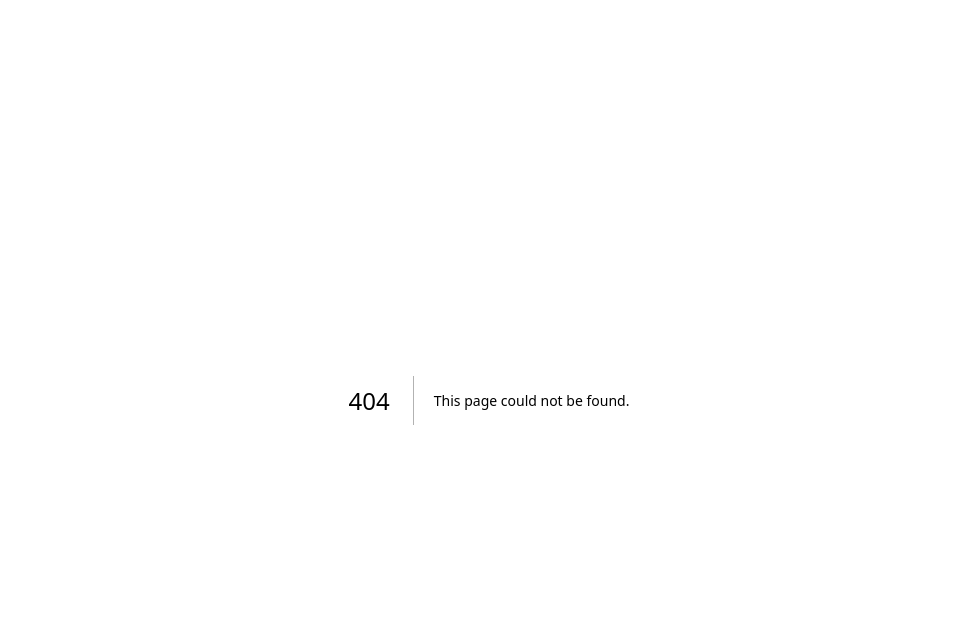
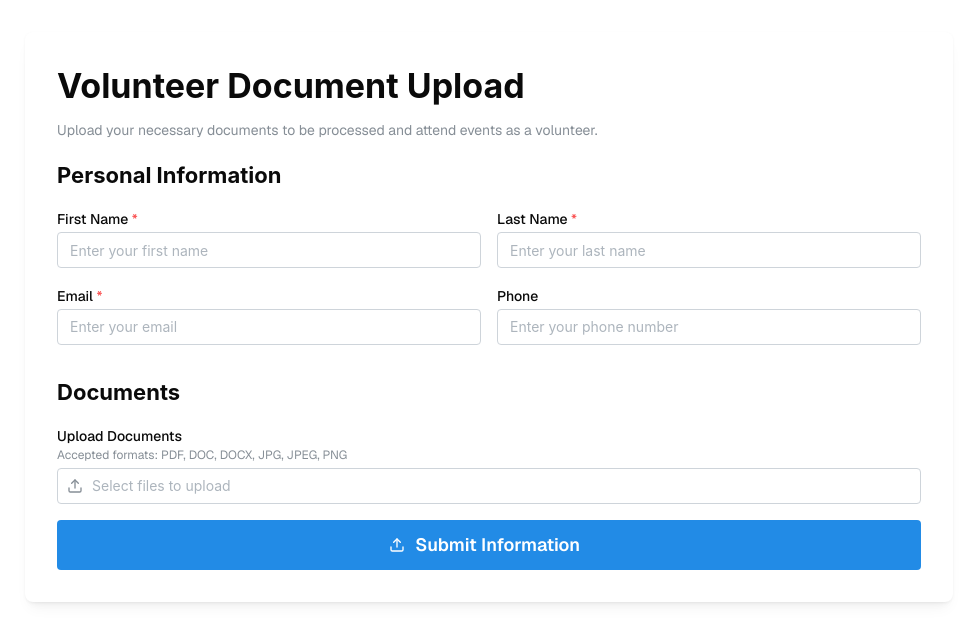
Before and after one commit to unf-next-gen/corner-stone, a Next.js app in the folder corner/: page /upload-documents in a window 1280 px wide. Before the commit this address had no page. Shown: the top 644 px of the page, without its empty margins (151-1128 px from the left). Built offline with nearby package versions, Linux system fonts and the light colour scheme.

Commit message:
feat: add document upload page with form and file handling functionality

```diff
--- /dev/null
+++ b/corner/app/upload-documents/page.tsx
@@ -0,0 +1,255 @@
+"use client";
+
+import {
+  Alert,
+  Badge,
+  Button,
+  Card,
+  Container,
+  FileInput,
+  Group,
+  List,
+  Paper,
+  Stack,
+  Text,
+  TextInput,
+  ThemeIcon,
+  Title,
+} from "@mantine/core";
+import { notifications } from "@mantine/notifications";
+import { AlertCircle, Check, File, Upload, X } from "lucide-react";
+import { useState } from "react";
+import { uploadDocuments } from "./actions";
+
+interface UploadedFile {
+  id: string;
+  name: string;
+  type: string;
+  size: number;
+  status: "pending" | "uploading" | "success" | "error";
+}
+
+export default function UploadDocumentsPage() {
+  const [formData, setFormData] = useState({
+    firstName: "",
+    lastName: "",
+    email: "",
+    phone: "",
+  });
+  const [files, setFiles] = useState<File[]>([]);
+  const [uploadedFiles, setUploadedFiles] = useState<UploadedFile[]>([]);
+  const [isUploading, setIsUploading] = useState(false);
+
+  const handleFileChange = (newFiles: File[]) => {
+    setFiles(newFiles);
+  };
+
+  const handleInputChange = (field: string, value: string) => {
+    setFormData((prev) => ({ ...prev, [field]: value }));
+  };
+
+  const handleSubmit = async (e: React.FormEvent) => {
+    e.preventDefault();
+
+    setIsUploading(true);
+
+    const submitData = new FormData();
+
+    Object.entries(formData).forEach(([key, value]) => {
+      submitData.append(key, value);
+    });
+
+    files.forEach((file, index) => {
+      submitData.append(`file_${index}`, file);
+    });
+
+    try {
+      const result = await uploadDocuments(submitData);
+
+      if (result.success) {
+        const newUploadedFiles: UploadedFile[] = files.map((file, index) => ({
+          id: `file_${Date.now()}_${index}`,
+          name: file.name,
+          type: file.type,
+          size: file.size,
+          status: "success",
+        }));
+
+        setUploadedFiles((prev) => [...prev, ...newUploadedFiles]);
+        setFiles([]);
+        setFormData({ firstName: "", lastName: "", email: "", phone: "" });
+
+        notifications.show({
+          title: "Upload successful!",
+          message: `Successfully uploaded ${files.length} document(s).`,
+          color: "green",
+          icon: <Check size={16} />,
+        });
+      } else {
+        throw new Error(result.error || "Upload failed");
+      }
+    } catch (error) {
+      console.error("Upload error:", error);
+      notifications.show({
+        title: "Upload failed",
+        message:
+          error instanceof Error
+            ? error.message
+            : "An unexpected error occurred.",
+        color: "red",
+        icon: <X size={16} />,
+      });
+    } finally {
+      setIsUploading(false);
+    }
+  };
+
+  const formatFileSize = (bytes: number) => {
+    if (bytes === 0) return "0 Bytes";
+    const k = 1024;
+    const sizes = ["Bytes", "KB", "MB", "GB"];
+    const i = Math.floor(Math.log(bytes) / Math.log(k));
+    return parseFloat((bytes / Math.pow(k, i)).toFixed(2)) + " " + sizes[i];
+  };
+
+  return (
+    <Container size="md" py="xl">
+      <Paper shadow="sm" p="xl" radius="md">
+        <Stack gap="lg">
+          <div>
+            <Title order={1} mb="sm">
+              Volunteer Document Upload
+            </Title>
+            <Text c="dimmed" size="sm">
+              Upload your necessary documents to be processed and attend events
+              as a volunteer.
+            </Text>
+          </div>
+
+          <form onSubmit={handleSubmit}>
+            <Stack gap="md">
+              <Title order={3}>Personal Information</Title>
+
+              <Group grow>
+                <TextInput
+                  label="First Name"
+                  placeholder="Enter your first name"
+                  value={formData.firstName}
+                  onChange={(e) =>
+                    handleInputChange("firstName", e.target.value)
+                  }
+                  required
+                />
+                <TextInput
+                  label="Last Name"
+                  placeholder="Enter your last name"
+                  value={formData.lastName}
+                  onChange={(e) =>
+                    handleInputChange("lastName", e.target.value)
+                  }
+                  required
+                />
+              </Group>
+
+              <Group grow>
+                <TextInput
+                  label="Email"
+                  type="email"
+                  placeholder="Enter your email"
+                  value={formData.email}
+                  onChange={(e) => handleInputChange("email", e.target.value)}
+                  required
+                />
+                <TextInput
+                  label="Phone"
+                  placeholder="Enter your phone number"
+                  value={formData.phone}
+                  onChange={(e) => handleInputChange("phone", e.target.value)}
+                />
+              </Group>
+
+              <Title order={3} mt="md">
+                Documents
+              </Title>
+
+              <FileInput
+                label="Upload Documents"
+                placeholder="Select files to upload"
+                multiple
+                value={files}
+                onChange={handleFileChange}
+                leftSection={<Upload size={16} />}
+                accept=".pdf,.doc,.docx,.jpg,.jpeg,.png"
+                description="Accepted formats: PDF, DOC, DOCX, JPG, JPEG, PNG"
+              />
+
+              {files.length > 0 && (
+                <Card withBorder p="md">
+                  <Text size="sm" fw={500} mb="sm">
+                    Selected Files:
+                  </Text>
+                  <List size="sm">
+                    {files.map((file, index) => (
+                      <List.Item key={index} icon={<File size={14} />}>
+                        {file.name} ({formatFileSize(file.size)})
+                      </List.Item>
+                    ))}
+                  </List>
+                </Card>
+              )}
+
+              {isUploading && (
+                <Alert icon={<AlertCircle size={16} />} color="blue">
+                  <Text size="sm" fw={500}>
+                    Processing your submission...
+                  </Text>
+                </Alert>
+              )}
+
+              <Button
+                type="submit"
+                size="lg"
+                loading={isUploading}
+                leftSection={<Upload size={16} />}
+              >
+                {isUploading ? "Processing..." : "Submit Information"}
+              </Button>
+            </Stack>
+          </form>
+
+          {uploadedFiles.length > 0 && (
+            <div>
+              <Title order={3} mb="md">
+                Uploaded Documents
+              </Title>
+              <Stack gap="sm">
+                {uploadedFiles.map((file) => (
+                  <Card key={file.id} withBorder p="sm">
+                    <Group justify="space-between">
+                      <Group gap="sm">
+                        <ThemeIcon color="green" size="sm" radius="xl">
+                          <Check size={12} />
+                        </ThemeIcon>
+                        <div>
+                          <Text size="sm" fw={500}>
+                            {file.name}
+                          </Text>
+                          <Text size="xs" c="dimmed">
+                            {formatFileSize(file.size)} • {file.type}
+                          </Text>
+                        </div>
+                      </Group>
+                      <Badge color="green" size="sm">
+                        {file.status}
+                      </Badge>
+                    </Group>
+                  </Card>
+                ))}
+              </Stack>
+            </div>
+          )}
+        </Stack>
+      </Paper>
+    </Container>
+  );
+}
```
